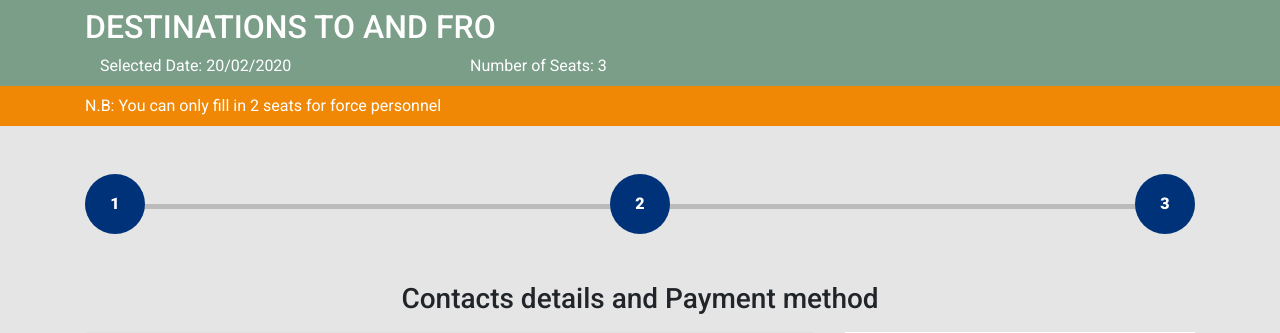
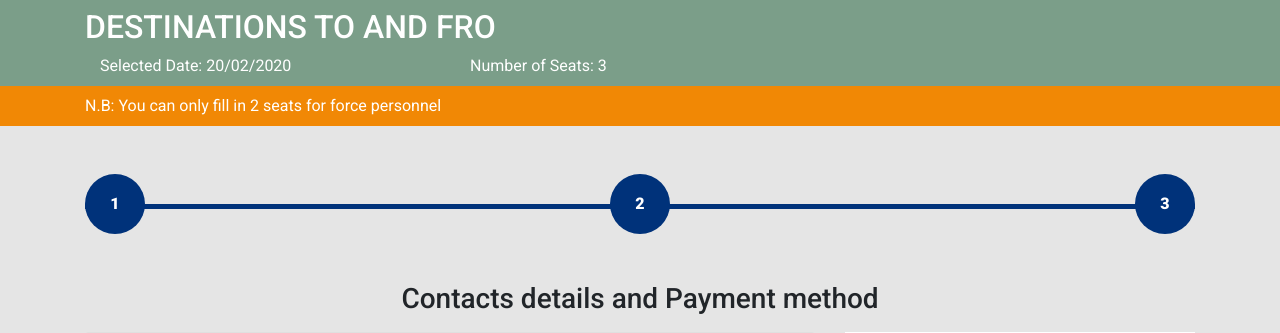
Before and after one commit to iballi2017/pmtransit, a PHP site: page /user/step-3-payment-page.php in a window 1280 px wide. Shown: the part 64-397 px from the top of the page. Run offline with PHP 8.4, Linux system fonts and the light colour scheme; some libraries are stand-ins or nearby versions.

Commit message:
24/02/2020 commit

```diff
--- a/user/step-2-fill-information.php
+++ b/user/step-2-fill-information.php
@@ -45,6 +45,7 @@
                 <p>3</p>
             </span>
             <div class="line-through-steps"></div>
+            <div class="line-through-steps" style="width: 50%; background-color: #00327a"></div>
         </div>
     </section>
 
--- a/user/step-3-payment-page.php
+++ b/user/step-3-payment-page.php
@@ -45,6 +45,7 @@
                 <p>3</p>
             </span>
             <div class="line-through-steps"></div>
+            <div class="line-through-steps" style="width: 100%; background-color: #00327a"></div>
         </div>
     </section>
 
```
